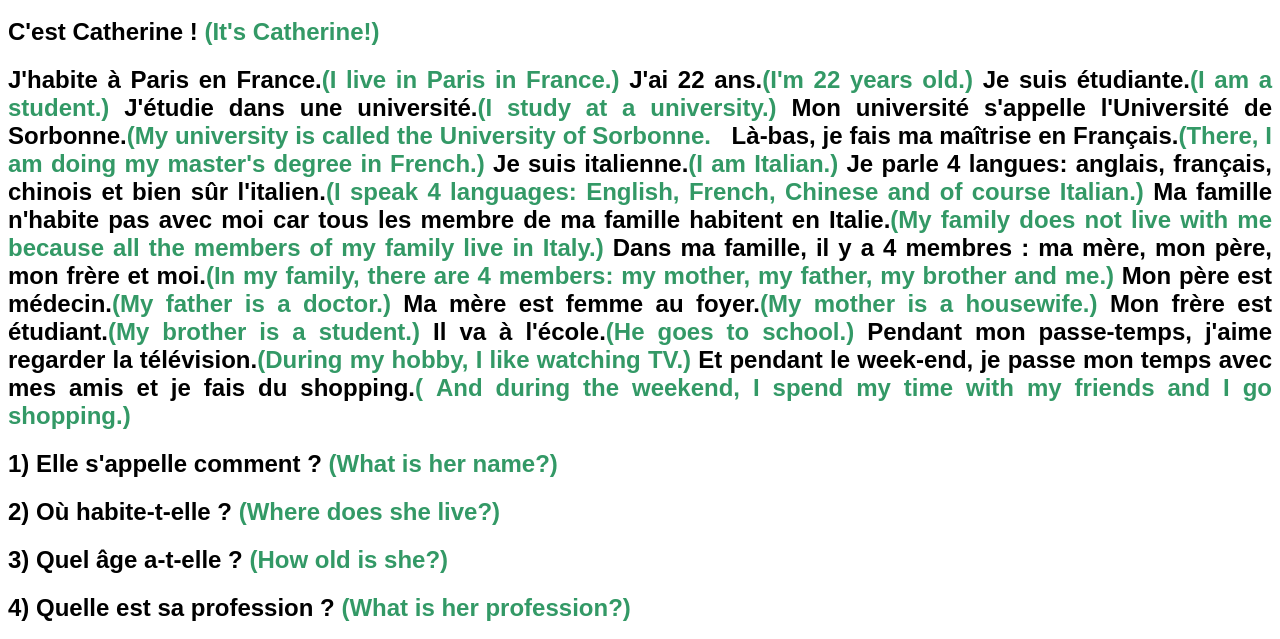
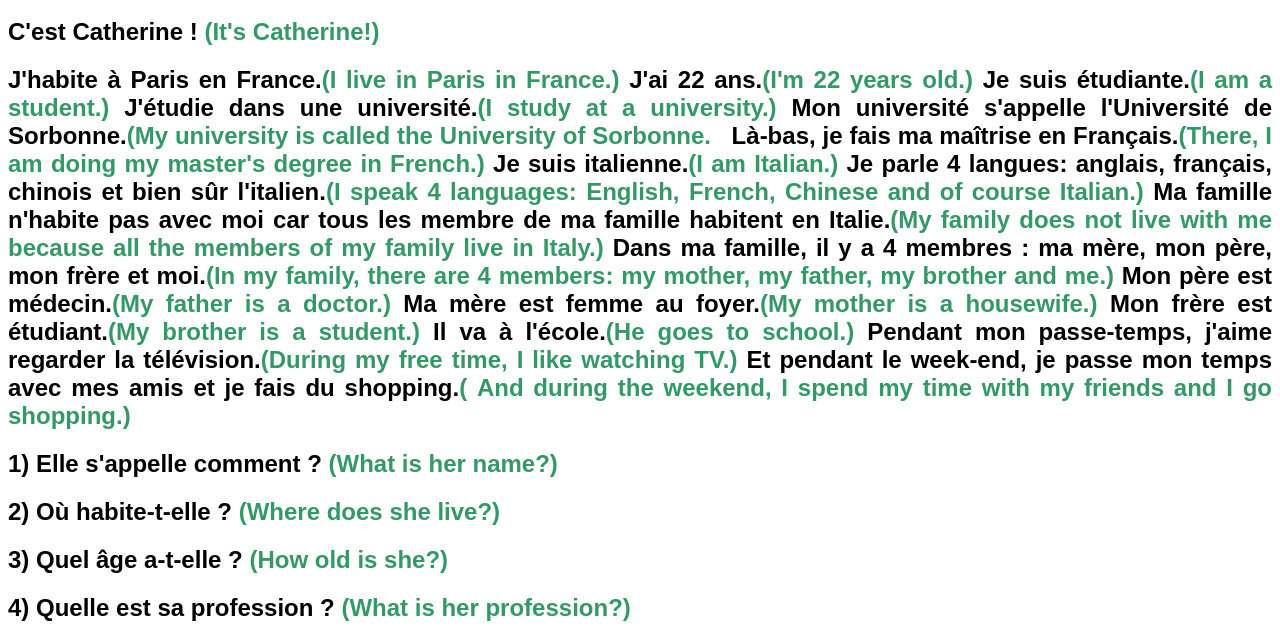
Before and after one commit to AnupamGit123/french-read, a website built with Parcel: page index.html in a window 1280 px wide. Shown: the part 447-1086 px from the top of the page. Built offline with nearby package versions, Linux system fonts and the light colour scheme.

Commit message:
passe-temps

```diff
--- a/index.html
+++ b/index.html
@@ -94,7 +94,7 @@
 
   <a nohref value="PLAY" onclick="togglePause(17)" > Il va &agrave; l'&eacute;cole.<span style="color: #339966;">(He goes to school.)</span> </a>
 
-  <a nohref value="PLAY" onclick="togglePause(18)" > Pendant mon passe-temps, j'aime regarder la t&eacute;l&eacute;vision.<span style="color: #339966;">(During my hobby, I like watching TV.)</span> </a>
+  <a nohref value="PLAY" onclick="togglePause(18)" > Pendant mon passe-temps, j'aime regarder la t&eacute;l&eacute;vision.<span style="color: #339966;">(During my free time, I like watching TV.)</span> </a>
 
   <a nohref value="PLAY" onclick="togglePause(19)" > Et pendant le week-end, je passe mon temps avec mes amis et je fais du shopping.<span style="color: #339966;">(&nbsp;And during the weekend, I spend my time with my friends and I go shopping.)</span></a>
 
```
